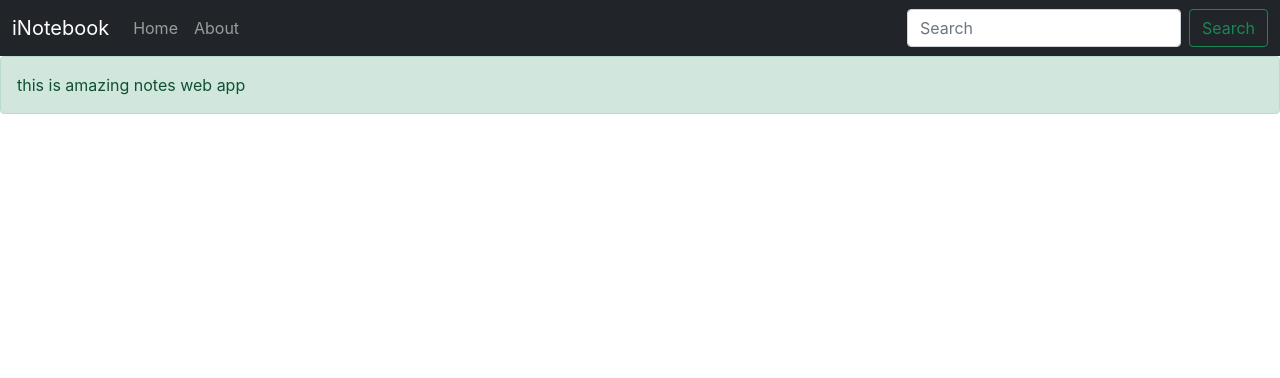
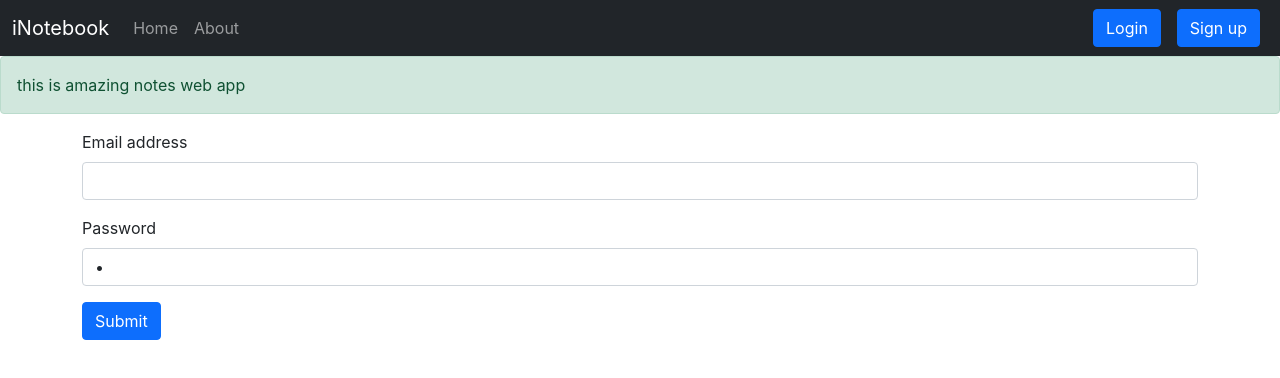
Before and after one commit to Vivekv1999/React-harry-v-2022, a React (Create React App) app in the folder inotebook/: page /login in a window 1280 px wide. Shown: the top 378 px of the page. Built offline with nearby package versions, Linux system fonts and the light colour scheme.

Commit message:
lac-69 adding login comonent...

```diff
--- a/inotebook/src/App.js
+++ b/inotebook/src/App.js
@@ -5,6 +5,8 @@ import Home from './components/Home';
 import About from './components/About';
 import NoteState from './Context/notes/NoteState';
 import Alert from './components/Alert';
+import Signup from './components/Signup';
+import Login from './components/Login';
 
 
 function App() {
@@ -16,10 +18,11 @@ function App() {
           <Navbar />
           <Alert/>
           <div className="container">
-
           <Routes>
             <Route path="/" element={<Home />} />
             <Route exact path="/about" element={<About />} />
+            <Route path="/signup" element={<Signup />} />
+            <Route path="/login" element={<Login />} />
           </Routes>
           </div>
       </BrowserRouter>
--- /dev/null
+++ b/inotebook/src/components/Login.js
@@ -0,0 +1,49 @@
+import React from 'react'
+import { useState } from 'react';
+import { useNavigate } from 'react-router-dom';
+
+export default function Login() {
+    const [credential, setcredential] = useState({ email: " ", password: " " })
+    const nevigate = useNavigate()
+
+    const handlesubmit = async (e) => {
+        e.preventDefault()
+        const response = await fetch("http://localhost:5000/api/auth/login", {
+            method: 'POST',
+            headers: {
+                'Content-Type': 'application/json'
+            },
+            body: JSON.stringify({ email: credential.email, password: credential.password })
+        });
+        const json = await response.json()
+        console.log(json);
+        if (json.success) {
+            localStorage.setItem('token', json.authtoken)
+            nevigate('/')
+        }
+    }
+
+    const onchange = (e) => {
+        setcredential({ ...credential, [e.target.name]: e.target.value })
+    }
+
+    return (
+        <div>
+            <form onSubmit={handlesubmit}>
+                <div className="conatiner" >
+                    <div className="mb-3">
+                        <label htmlFor="email" className="form-label" >Email address</label>
+                        <input type="email" className="form-control" name="email" value={credential.email} onChange={onchange} required />
+                    </div>
+                    <div className="mb-3">
+                        <label htmlFor="password" className="form-label">Password</label>
+                        <input type="password" className="form-control" value={credential.password} onChange={onchange} name="password" />
+                    </div>
+
+                    <button type="submit" className="btn btn-primary">Submit</button>
+                </div>
+            </form>
+
+        </div>
+    )
+}
--- a/inotebook/src/components/Navbar.js
+++ b/inotebook/src/components/Navbar.js
@@ -3,10 +3,10 @@ import { Link, useLocation } from 'react-router-dom'
 
 
 export default function Navbar() {
-    const locationnn=useLocation()
-    useEffect(()=>{
+    const locationnn = useLocation()
+    useEffect(() => {
         console.log(locationnn);
-    },[locationnn])
+    }, [locationnn])
     return (
         <>
             <nav className="navbar navbar-expand-lg navbar-dark bg-dark">
@@ -18,15 +18,16 @@ export default function Navbar() {
                     <div className="collapse navbar-collapse" id="navbarSupportedContent">
                         <ul className="navbar-nav me-auto mb-2 mb-lg-0">
                             <li className="nav-item">
-                                <Link className={`nav-link ${locationnn.pathname==='/'?"active":""}`} aria-current="page" to="/">Home</Link>
+                                <Link className={`nav-link ${locationnn.pathname === '/' ? "active" : ""}`} aria-current="page" to="/">Home</Link>
                             </li>
                             <li className="nav-item">
-                                <Link className={`nav-link ${locationnn.pathname==='/about'?"active":""}`} to="/about">About</Link>
+                                <Link className={`nav-link ${locationnn.pathname === '/about' ? "active" : ""}`} to="/about">About</Link>
                             </li>
                         </ul>
                         <form className="d-flex">
-                            <input className="form-control me-2" type="search" placeholder="Search" aria-label="Search" />
-                            <button className="btn btn-outline-success" type="submit">Search</button>
+
+                            <Link class="btn btn-primary mx-2" to="/login" role="button">Login</Link>
+                            <Link class="btn btn-primary mx-2" to="/signup" role="button">Sign up</Link>
                         </form>
                     </div>
                 </div>
--- /dev/null
+++ b/inotebook/src/components/Signup.js
@@ -0,0 +1,9 @@
+import React from 'react'
+
+export default function Signup() {
+  return (
+    <div>
+      <h1>signup succesfully</h1>
+    </div>
+  )
+}
```
Also changed, not shown: 1 other file (tests, documents, lock files or other folders).
